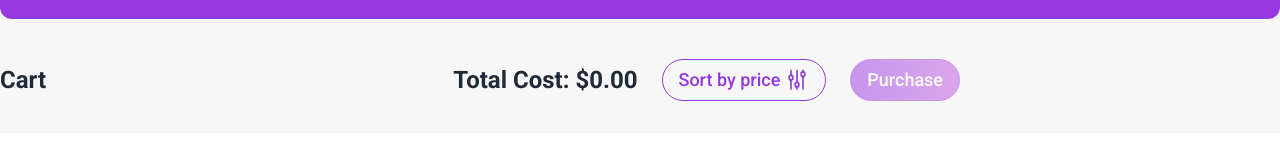
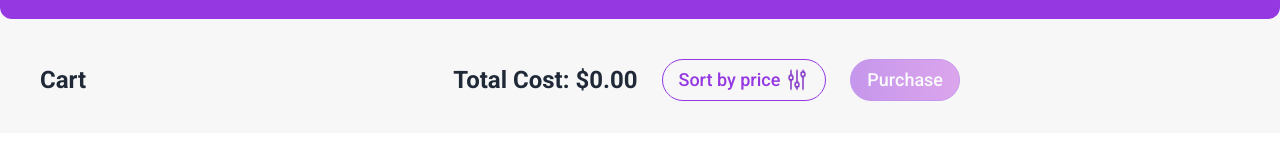
Before and after one commit to arman-miaa/gadget-heaven, a React (Vite) app: page /Dashboard in a window 1280 px wide. Shown: the part 313-467 px from the top of the page. Built offline with nearby package versions, Linux system fonts and the light colour scheme.

Commit message:
some modified on cart section

```diff
--- a/src/components/CartDashboard.jsx
+++ b/src/components/CartDashboard.jsx
@@ -54,7 +54,7 @@ toast.warning(' removed this product from your cart.', {
   return (
     <div className="">
       <div className="flex justify-between items-center w-9/12  bg-[#F7F7F7]">
-        <h1 className="text-2xl font-bold">Cart</h1>
+        <h1 className="text-2xl font-bold ml-10">Cart</h1>
 
         <div className="flex  items-center gap-6">
           <h2 className="text-2xl font-bold">
@@ -88,7 +88,7 @@ toast.warning(' removed this product from your cart.', {
         {cart.map((cartItem) => {
           const { title, image, price, id, description } = cartItem;
           return (
-            <div className=" bg-white border-2 mt-6 rounded-xl">
+            <div className=" bg-white border-2 mx-8 mt-6 rounded-xl">
               <div
                 key={cartItem.id}
                 className="card border-red-900   p-4 flex flex-row justify-between items-center px-10 "
```
